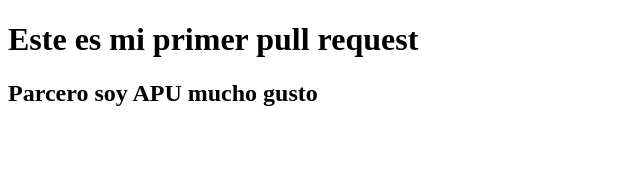
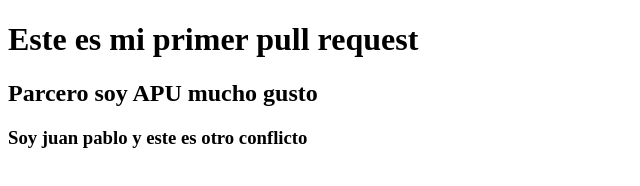
Before and after one commit to Arango0323/prueba-git, a plain HTML site: page index.html in a window 1280 px wide. Shown: the whole page, without its empty margins (0-640 px from the left). Drawn offline with Linux system fonts and the light colour scheme.

Commit message:
estoy subiendo esto para un conflicto

```diff
--- a/index.html
+++ b/index.html
@@ -8,5 +8,6 @@
   <body>
     <h1>Este es mi primer pull request</h1>
     <h2>Parcero soy APU mucho gusto</h2>
+    <h3>Soy juan pablo y este es otro conflicto</h3>
   </body>
 </html>
```
